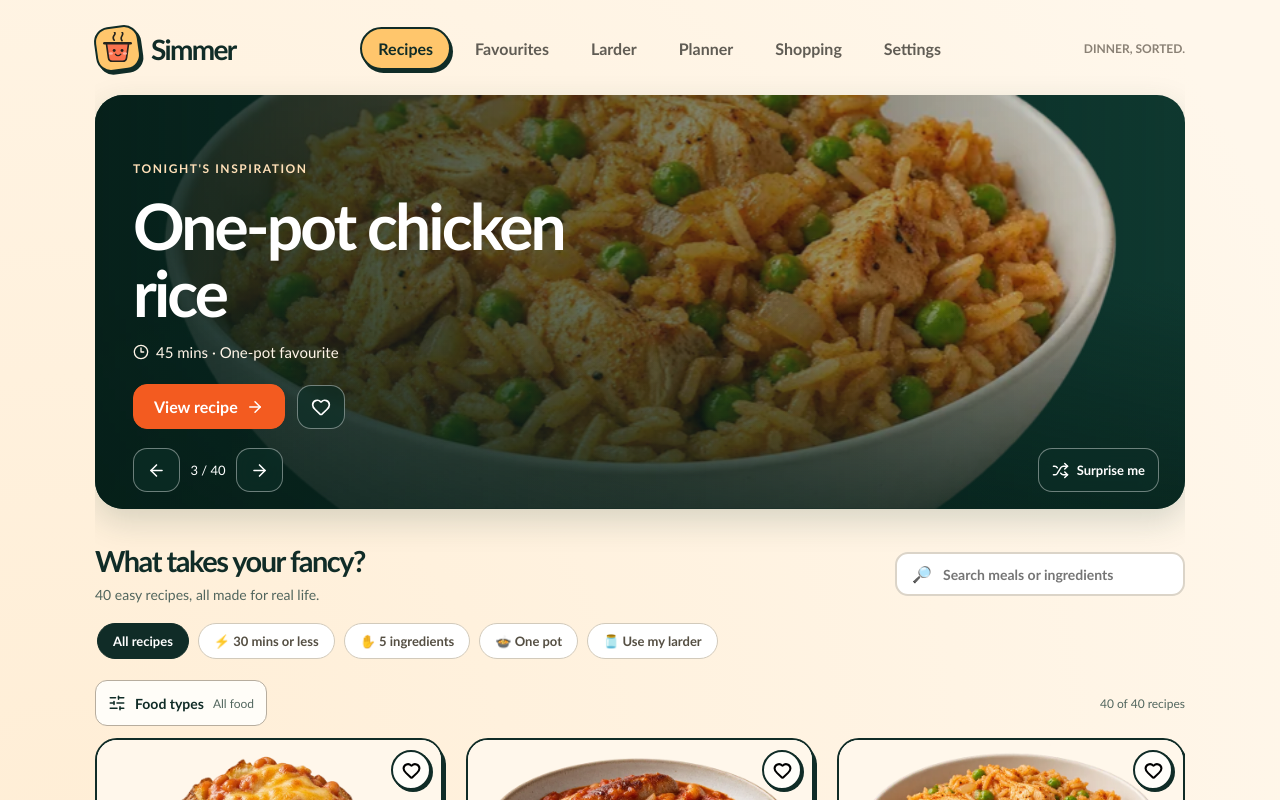
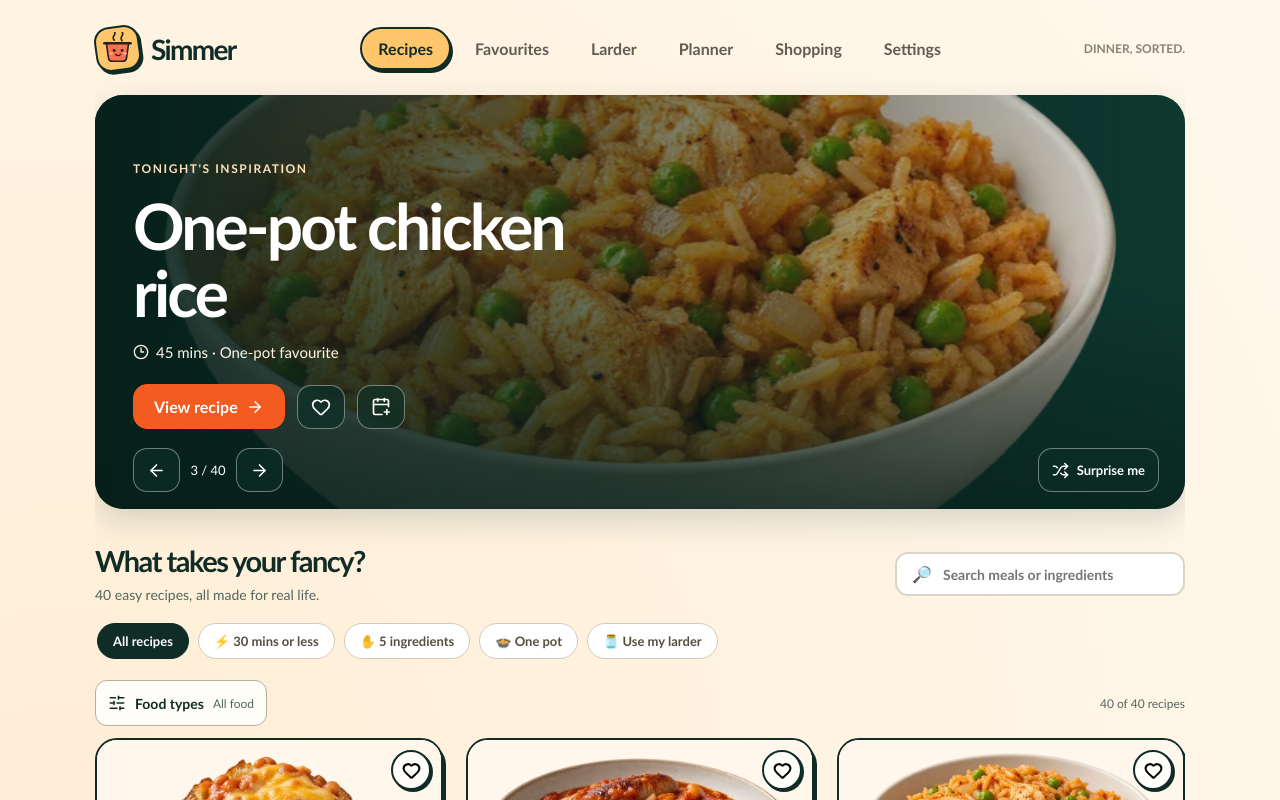
Before and after one commit to simondoescode/nibblepot, a React (Vite) app: page / in a window 1280 px wide. Both pictures are taken after a click on the button "Simmer". Shown: the top 800 px of the page. Built offline with nearby package versions, Linux system fonts and the light colour scheme.

Commit message:
feat(simmer): add explicit day selection for spotlight meal planning

```diff
--- a/src/components/TonightInspiration.tsx
+++ b/src/components/TonightInspiration.tsx
@@ -1,9 +1,9 @@
 import { useRef, useState } from 'react';
-import { ArrowLeft, ArrowRight, Clock3, Heart, Shuffle } from 'lucide-react';
+import { ArrowLeft, ArrowRight, Clock3, Heart, Shuffle, CalendarPlus } from 'lucide-react';
 import type { Recipe } from '../types';
 import { chooseRandomRecipe } from '../lib/recipes';
 
-type Props = { recipes: readonly Recipe[]; favorites: readonly string[]; onFavorite: (id: string) => void; onOpen: (id: string) => void };
+type Props = { recipes: readonly Recipe[]; favorites: readonly string[]; onFavorite: (id: string) => void; onOpen: (id: string) => void; onPlan: (id: string, day: number) => void };
 const sessionKey = 'simmer-spotlight-v1';
 function initialId(recipes: readonly Recipe[]): string {
   if (!recipes.length) return '';
@@ -15,13 +15,15 @@ function initialId(recipes: readonly Recipe[]): string {
 }
 
 /** A self-contained gesture surface: horizontal swipes here do not navigate app tabs. */
-export function TonightInspiration({ recipes, favorites, onFavorite, onOpen }: Props) {
+export function TonightInspiration({ recipes, favorites, onFavorite, onOpen, onPlan }: Props) {
   const [id, setId] = useState(() => initialId(recipes));
+  const [planDay, setPlanDay] = useState<number | null>(null);
   const start = useRef<{ x: number; y: number } | null>(null);
   const eligible = recipes.filter(recipe => Boolean(recipe.image));
   const catalogue = eligible.length ? eligible : [...recipes];
   const current = catalogue.find(recipe => recipe.id === id) ?? catalogue[0];
   const show = (next: string) => {
+    setPlanDay(null);
     setId(next);
     try { sessionStorage.setItem(sessionKey, next); } catch { /* No persistence available. */ }
   };
@@ -56,7 +58,9 @@ export function TonightInspiration({ recipes, favorites, onFavorite, onOpen }: P
           aria-pressed={favorites.includes(current.id)} onClick={() => onFavorite(current.id)}>
           <Heart size={20} fill={favorites.includes(current.id) ? 'currentColor' : 'none'} aria-hidden="true"/>
         </button>
+        <button type="button" className="simmer-save" aria-label="Add to meal plan" aria-expanded={planDay !== null} onClick={() => setPlanDay(value => value === null ? 0 : null)}><CalendarPlus size={20} aria-hidden="true"/></button>
       </div>
+      {planDay !== null && <div className="simmer-plan-picker"><label htmlFor="simmer-plan-day">Plan for</label><select id="simmer-plan-day" value={planDay} onChange={event => setPlanDay(Number(event.target.value))}>{['Monday','Tuesday','Wednesday','Thursday','Friday','Saturday','Sunday'].map((day,index)=><option key={day} value={index}>{day}</option>)}</select><button type="button" onClick={() => {onPlan(current.id,planDay);setPlanDay(null);}}>Add dinner</button></div>}
     </div>
     <div className="simmer-spotlight-controls">
       <button type="button" aria-label="Previous inspiration" disabled={catalogue.length < 2} onClick={() => cycle(-1)}><ArrowLeft size={19}/></button>
```
